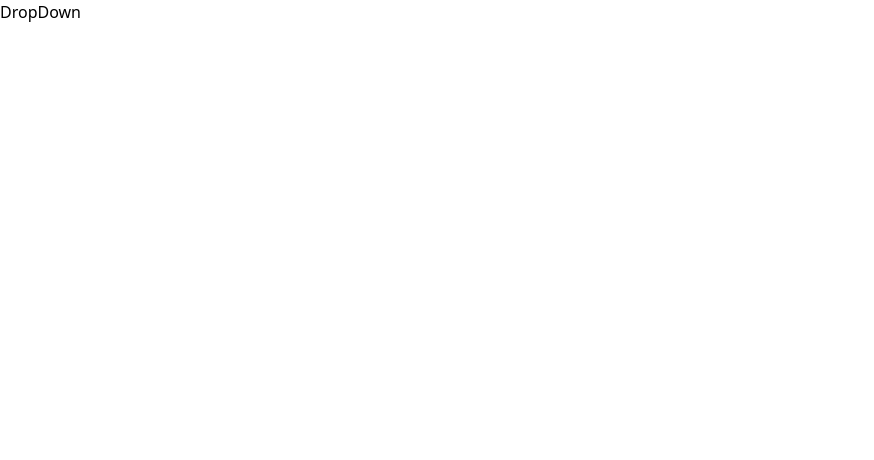
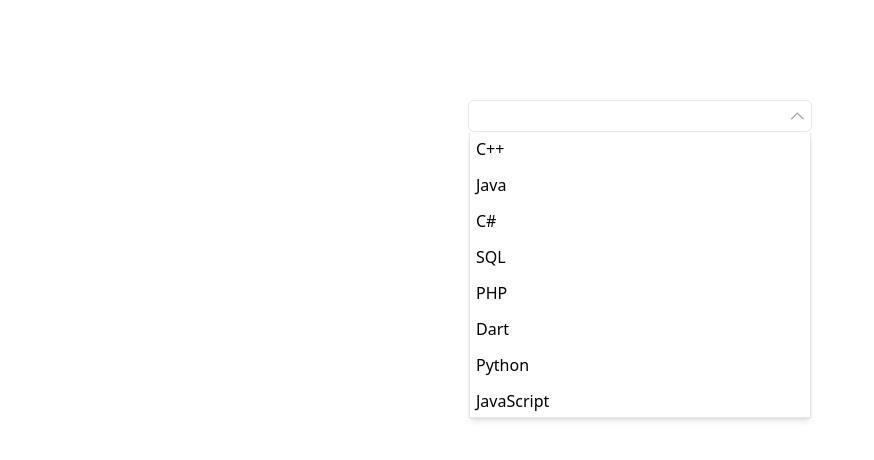
Before and after one commit to aziz-codes/react-taileind-components, a React (Vite) app: page / in a window 1280 px wide. Shown: the top 460 px of the page, without its empty margins (0-874 px from the left). Built offline with nearby package versions, Linux system fonts and the light colour scheme.

Commit message:
design completed

```diff
--- a/src/components/dropdown/DropDown.jsx
+++ b/src/components/dropdown/DropDown.jsx
@@ -1,7 +1,53 @@
-import React from "react";
-
+import React, { useState } from "react";
+import Input from "./Input";
+import { languages } from "./dummy";
+import { ChevronDownIcon } from "@heroicons/react/24/outline";
 const DropDown = () => {
-  return <div>DropDown</div>;
+  const [focused, setFocused] = useState(true);
+  const [value, setValue] = useState("");
+  const handleFocus = () => {
+    setFocused(true);
+  };
+  const handleBlur = () => {
+    setFocused(false);
+  };
+  return (
+    <section className="h-screen w-full flex justify-center mt-20">
+      <div className="w-full max-w-sm p-5">
+        <div className="flex h-8  rounded-md w-full border items-center px-1 relative">
+          <Input
+            handleFocus={handleFocus}
+            handleBlur={handleBlur}
+            value={value}
+          />
+          <ChevronDownIcon
+            className={`h-5 w-5 text-gray-400 cursor-pointer ${
+              focused && "rotate-180"
+            }`}
+            onClick={() => setFocused((prev) => !prev)}
+          />
+          {focused ? (
+            <div
+              className="absolute left-0 top-8 w-full h-auto px-0.5
+          flex flex-col gap-1 border border-t-0 shadow-md"
+            >
+              {languages.map((item, index) => (
+                <div
+                  className="bg-white px-1 py-1 cursor-pointer hover:bg-slate-100 transition-colors duration-150 ease-linear"
+                  key={index}
+                  onClick={() => {
+                    setValue(item.value);
+                    setFocused(false);
+                  }}
+                >
+                  {item.label}
+                </div>
+              ))}
+            </div>
+          ) : null}
+        </div>
+      </div>
+    </section>
+  );
 };
-
 export default DropDown;
```
